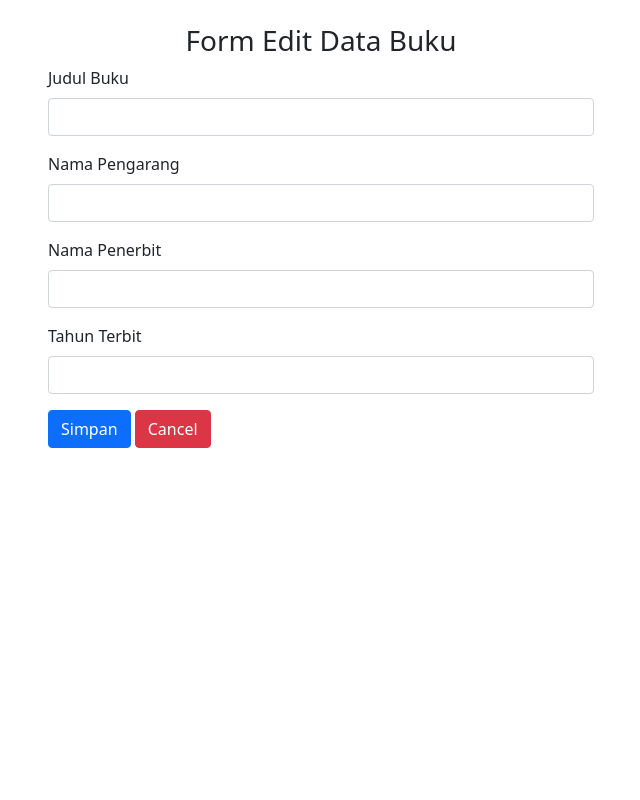
After one commit to maliefrr/ISPerpus_UAS_Perweb, a PHP site: page /edit_buku.php?id=1 in a window 1280 px wide. The commit adds this page. Shown: the whole page, without its empty margins (319-959 px from the left). Run offline with PHP 8.4, Linux system fonts and the light colour scheme; data that the repository does not hold is empty.

Commit message:
add edit buku pages and add the function to update the data to databases

```diff
--- a/buku.php
+++ b/buku.php
@@ -49,7 +49,7 @@
                                     <td><?php echo $data_buku['nama_penerbit']?></td>
                                     <td><?php echo $data_buku['tahun_terbit']?></td>
                                     <td>
-                                    <a class="btn btn-primary badge" href="edit_mahasiswa.php?id=<?php echo $data_buku['id_buku']?>">Edit</a>
+                                    <a class="btn btn-primary badge" href="edit_buku.php?id=<?php echo $data_buku['id_buku']?>">Edit</a>
                                     <a class="btn btn-danger badge" href="./controller/delete_mahasiswa.php?id=<?php echo $data_buku['id_buku'] ?>">Delete</a>
                                     </td>
                                     </tr>
--- /dev/null
+++ b/edit_buku.php
@@ -0,0 +1,53 @@
+<?php
+    include "./controller/connection.php";
+?>
+
+<!DOCTYPE html>
+<html lang="en">
+<head>
+    <meta charset="UTF-8">
+    <meta http-equiv="X-UA-Compatible" content="IE=edge">
+    <meta name="viewport" content="width=device-width, initial-scale=1.0">
+    <!-- CSS only -->
+    <link href="https://cdn.jsdelivr.net/npm/bootstrap@5.1.3/dist/css/bootstrap.min.css" rel="stylesheet" integrity="sha384-1BmE4kWBq78iYhFldvKuhfTAU6auU8tT94WrHftjDbrCEXSU1oBoqyl2QvZ6jIW3" crossorigin="anonymous">
+    <title>Library Information System</title>
+</head>
+<body>
+    <h3 class="text-center mt-4">Form Edit Data Buku</h3>
+    <div class="container">
+        <div class="row">
+            <div class="col-md-3"></div>
+            <div class="col-md">
+                <?php
+                    $data = $db -> query("SELECT * FROM buku WHERE id_buku='$_GET[id]'");
+                    $edit = $data -> fetch_array();
+                ?>
+                <form method="POST" action="./controller/update_buku.php">
+                    <input type="hidden" name="id_buku" value="<?php echo $edit['id_buku']?>">
+                    <div class="mb-3">
+                        <label for="judul_buku" class="form-label">Judul Buku</label>
+                        <input type="text" class="form-control" id="judul_buku" name="judul_buku" value="<?php echo $edit['judul_buku']?>" required>
+                    </div>
+                    <div class="mb-3">
+                        <label for="nama_pengarang" class="form-label">Nama Pengarang</label>
+                        <input type="text" class="form-control" id="nama_pengarang" name="nama_pengarang" value="<?php echo $edit['nama_pengarang']?>" required>
+                    </div>
+                    <div class="mb-3">
+                        <label for="nama_penerbit" class="form-label">Nama Penerbit</label>
+                        <input type="text" class="form-control" id="nama_penerbit" name="nama_penerbit" value="<?php echo $edit['nama_penerbit']?>" required>
+                    </div>
+                    <div class="mb-3">
+                        <label for="tahun_terbit" class="form-label">Tahun Terbit</label>
+                        <input type="number" min="1900" max="2099" step="1" class="form-control" id="tahun_terbit" name="tahun_terbit" value="<?php echo $edit['tahun_terbit']?>" required>
+                    </div>
+                    <button type="submit" class="btn btn-primary">Simpan</button>
+                    <button type="reset" class="btn btn-danger">Cancel</button>
+                </form>
+            </div>
+            <div class="col-md-3"></div>
+        </div>
+    </div>
+    <!-- JavaScript Bundle with Popper -->
+    <script src="https://cdn.jsdelivr.net/npm/bootstrap@5.1.3/dist/js/bootstrap.bundle.min.js" integrity="sha384-ka7Sk0Gln4gmtz2MlQnikT1wXgYsOg+OMhuP+IlRH9sENBO0LRn5q+8nbTov4+1p" crossorigin="anonymous"></script>
+</body>
+</html>
```
Also changed, not shown: controller/update_buku.php (added, +10 -0 lines).
